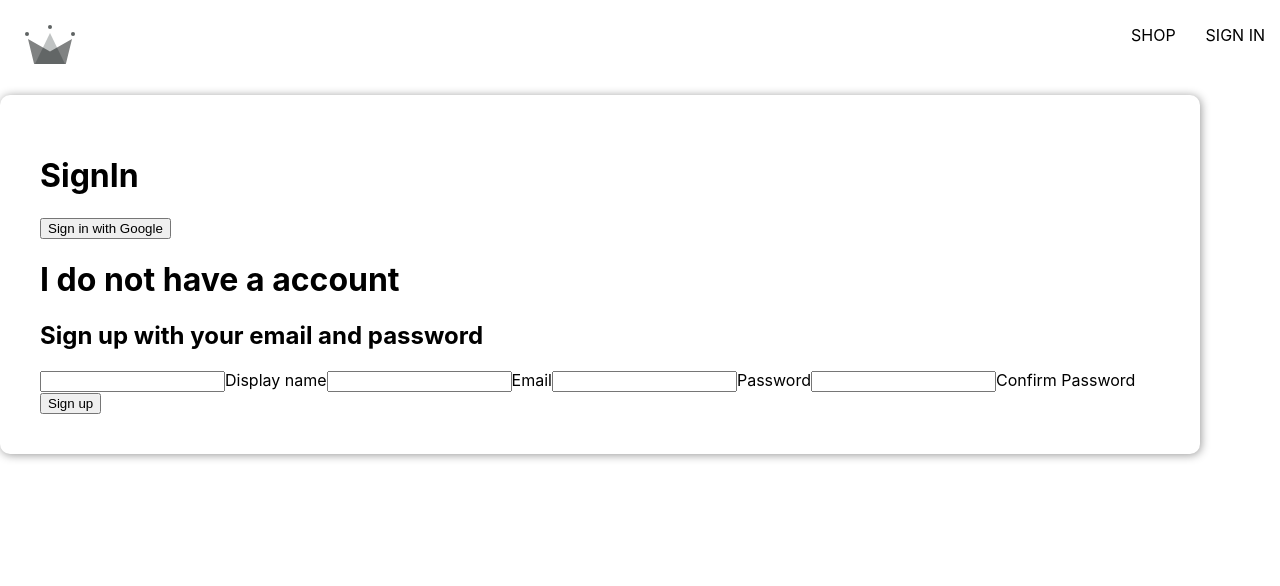
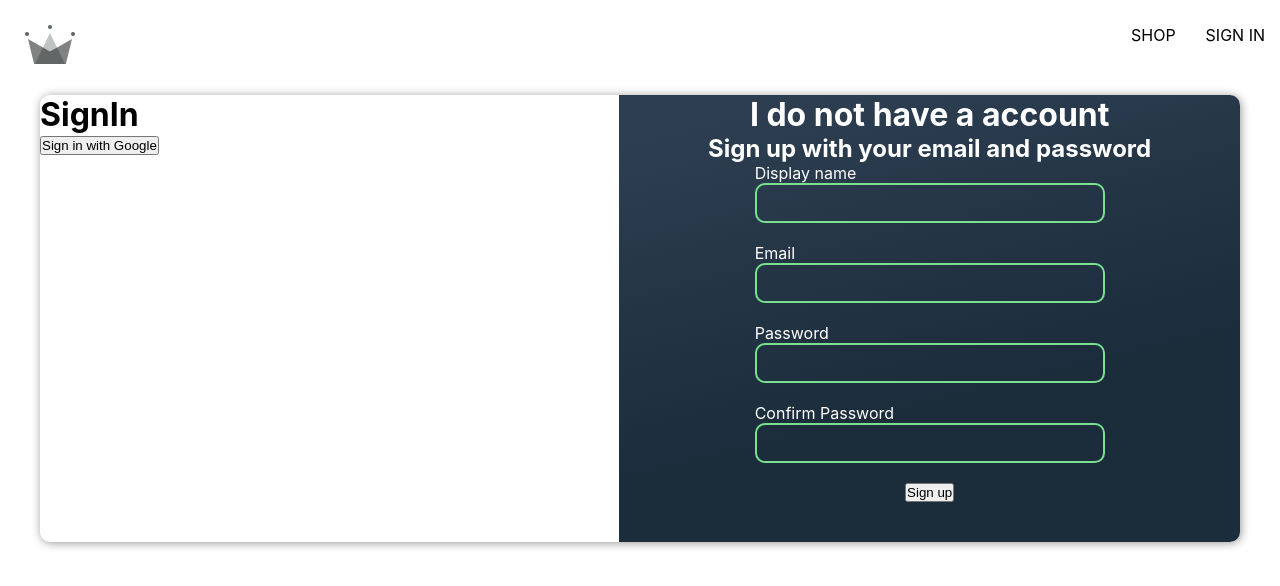
Before and after one commit to Zjapa/Clother, a React (Create React App) app: page /sign-in in a window 1280 px wide. Shown: the top 586 px of the page. Built offline with nearby package versions, Linux system fonts and the light colour scheme.

Commit message:
Creating UI

```diff
--- /dev/null
+++ b/src/components/InputForm/InputForm.jsx
@@ -0,0 +1,13 @@
+import React from 'react';
+import './InputForm.styles.scss';
+
+const InputForm = ({ label, ...otherProps }) => {
+    return (
+        <div className="form-input-container">
+            <label className="name-label"> {label}</label>
+            <input className="form-input" {...otherProps} />
+        </div>
+    );
+};
+
+export default InputForm;
--- /dev/null
+++ b/src/components/InputForm/InputForm.styles.scss
@@ -0,0 +1,18 @@
+.form-input-container {
+    max-width: 400px;
+    width: 100%;
+    height: 40px;
+    position: relative;
+    margin-bottom: 40px;
+    .form-input {
+        width: 100%;
+        height: 100%;
+        background: transparent;
+        border: 2px solid #78e08f;
+        border-radius: 10px;
+        outline: none;
+    }
+    .name-label {
+        color: #ffff;
+    }
+}
--- a/src/components/SignUp/SignUp.jsx
+++ b/src/components/SignUp/SignUp.jsx
@@ -1,4 +1,6 @@
 import React, { useState, useReducer } from 'react';
+import InputForm from '../InputForm/InputForm';
+import './SignUp.styles.scss'
 
 import { createNewUserWithEmailAndPassword, createUserDocumentFromAuth } from '../../utils/firebase/firebase.utils';
 
@@ -23,7 +25,7 @@ const SignUp = () => {
     const handleSignUp = async (e) => {
         e.preventDefault();
         if (password !== confirmPassword) {
-            console.log('PASSWORDS DONT MATCH');
+            console.log('PASSWORDS DO NOT MATCH');
             return;
         }
 
@@ -36,65 +38,54 @@ const SignUp = () => {
     };
 
     return (
-        <div>
-            <h1>I do not have a account</h1>
-            <h2>Sign up with your email and password</h2>
+        <div className='sign-up-container'>
+            <h1 className='sign-up-title'>I do not have a account</h1>
+            <h2 className='sign-up-subtitle'>Sign up with your email and password</h2>
             <form className="sign-up-form" onSubmit={handleSignUp}>
-                <input
+                <InputForm
                     type="text"
                     autoComplete="off"
                     name="displayName"
                     id="name"
-                    className="input-name"
                     onChange={handleValues}
                     value={displayName}
+                    label="Display name"
                     required
                 />
-                <label htmlFor="name" className="name-label" placeholder="">
-                    Display name
-                </label>
 
-                <input
+                <InputForm
                     type="email"
                     autoComplete="off"
                     name="email"
                     id="email"
-                    className="input-email"
                     onChange={handleValues}
                     value={email}
+                    label="Email"
                     required
                 />
-                <label htmlFor="email" className="email-label" placeholder="">
-                    Email
-                </label>
 
-                <input
+                <InputForm
                     type="password"
                     autoComplete="off"
                     name="password"
                     id="password"
-                    className="input-password"
                     onChange={handleValues}
                     value={password}
+                    label="Password"
                     required
                 />
-                <label htmlFor="password" className="password-label">
-                    Password
-                </label>
 
-                <input
+                <InputForm
                     type="password"
                     autoComplete="off"
                     name="confirmPassword"
                     id="confirm-password"
-                    className="input-confirm-password"
                     onChange={handleValues}
                     value={confirmPassword}
+                    label="Confirm Password"
                     required
                 />
-                <label htmlFor="confirm-password" className="confirm-password-label">
-                    Confirm Password
-                </label>
+
                 <button type="submit">Sign up</button>
             </form>
         </div>
--- /dev/null
+++ b/src/components/SignUp/SignUp.styles.scss
@@ -0,0 +1,21 @@
+.sign-up-container {
+    background: rgb(44, 62, 80);
+    background: linear-gradient(166deg, rgba(44, 62, 80, 1) 8%, rgba(27, 45, 59, 1) 65%);
+    width: 100%;
+    display: flex;
+    flex-direction: column;
+    align-items: center;
+    padding: 40px;
+    padding-top: 0px;
+    .sign-up-title,
+    .sign-up-subtitle {
+        color: #ffff;
+    }
+    .sign-up-form {
+        display: flex;
+        flex-direction: column;
+        align-items: center;
+        width: 100%;
+        max-width: 350px;
+    }
+}
--- a/src/index.scss
+++ b/src/index.scss
@@ -1,22 +1,21 @@
 * {
-  box-sizing: border-box;
+    box-sizing: border-box;
+    margin: 0;
+    padding: 0;
 }
 
 body {
-  margin: 0;
-  font-family: -apple-system, BlinkMacSystemFont, 'Segoe UI', 'Roboto', 'Oxygen',
-    'Ubuntu', 'Cantarell', 'Fira Sans', 'Droid Sans', 'Helvetica Neue',
-    sans-serif;
-  -webkit-font-smoothing: antialiased;
-  -moz-osx-font-smoothing: grayscale;
+    font-family: -apple-system, BlinkMacSystemFont, 'Segoe UI', 'Roboto', 'Oxygen', 'Ubuntu', 'Cantarell', 'Fira Sans',
+        'Droid Sans', 'Helvetica Neue', sans-serif;
+    -webkit-font-smoothing: antialiased;
+    -moz-osx-font-smoothing: grayscale;
 }
 
 code {
-  font-family: source-code-pro, Menlo, Monaco, Consolas, 'Courier New',
-    monospace;
+    font-family: source-code-pro, Menlo, Monaco, Consolas, 'Courier New', monospace;
 }
 
 a {
-  text-decoration: none;
-  color: black;
+    text-decoration: none;
+    color: black;
 }
--- a/src/routes/SignIn/SignIn.jsx
+++ b/src/routes/SignIn/SignIn.jsx
@@ -11,9 +11,13 @@ const SignIn = () => {
 
     return (
         <div className="form-container">
-            <h1>SignIn</h1>
-            <button onClick={logGoogleUser}>Sign in with Google</button>
-            <SignUp />
+            <div className="form-content">
+                <div className='sign-in-container'>
+                    <h1>SignIn</h1>
+                    <button onClick={logGoogleUser}>Sign in with Google</button>
+                </div>
+                <SignUp />
+            </div>
         </div>
     );
 };
--- a/src/routes/SignIn/SignIn.stlyes.scss
+++ b/src/routes/SignIn/SignIn.stlyes.scss
@@ -1,7 +1,17 @@
 .form-container {
-    width: 100%;
-    max-width: 1200px;
-    padding: 40px;
-    border-radius: 10px;
-    box-shadow: 1px 1px 10px 0px rgba(0, 0, 0, 0.41);
+    display: flex;
+    justify-content: center;
+    margin: 0 20px;
+    .form-content {
+        width: 100%;
+        max-width: 1200px;
+        border-radius: 10px;
+        box-shadow: 1px 1px 10px 0px rgba(0, 0, 0, 0.41);
+        display: flex;
+        justify-content: space-between;
+        overflow: hidden;
+        .sign-in-container {
+            width: 100%;
+        }
+    }
 }
```
